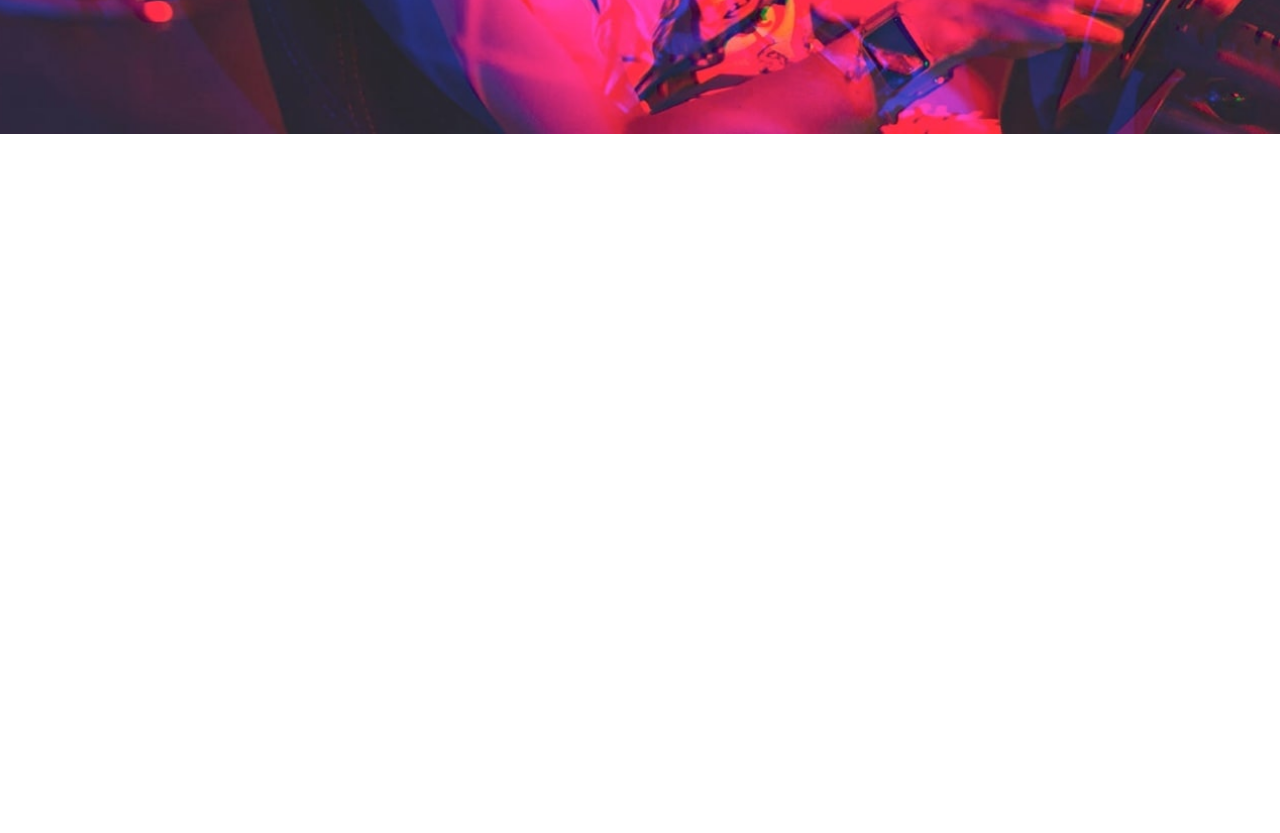
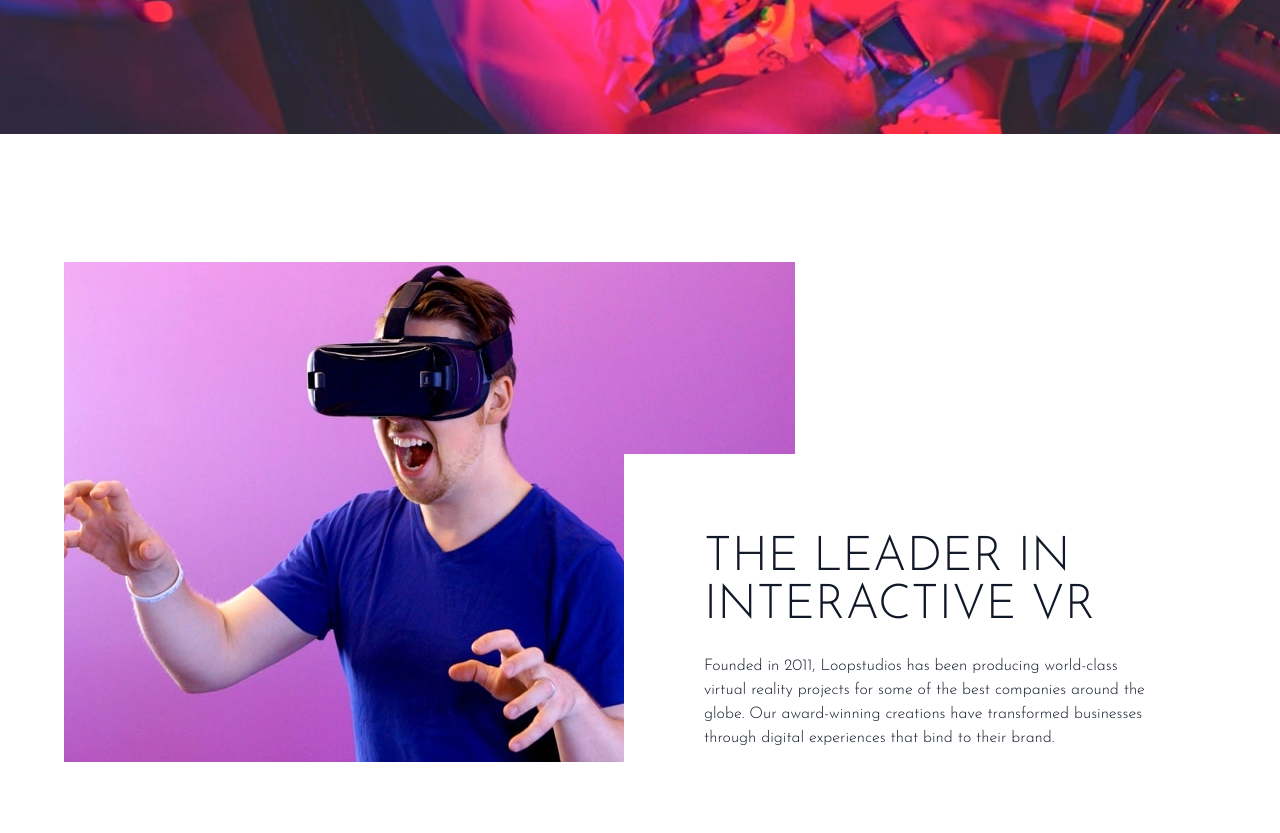
Before and after one commit to rohald89/loopstudios, a website built with Vite: page index.html in a window 1280 px wide. Shown: the part 522-1355 px from the top of the page. Before the commit the page ends 800 px from the top, so only its background shows below. Built offline with nearby package versions, Linux system fonts and the light colour scheme.

Commit message:
added the feature section

```diff
--- a/index.html
+++ b/index.html
@@ -43,6 +43,19 @@
               </div>
           </div>
       </section>
+
+      <section id="feature">
+          <div class="relative container flex flex-col max-w-6xl mx-auto my-32 px-6 text-gray-900 md:flex-row md:px-0">
+            <img src="./src/assets/desktop/image-interactive.jpg" alt="man wearing a vr headset" />
+
+            <div class="top-48 pr-0 mx-auto bg-white md:absolute md:right-0 md:py-20 md:pl-20">
+                <h2 class="max-w-lg mt-10 mb-6 font-sans text-4xl text-center text-gray-900 uppercase md:text-5xl md:mt-0 md:text-left">The leader in interactive VR</h2>
+                <p class="max-w-md mx-auto text-center md:text-left md:m-0">
+                    Founded in 2011, Loopstudios has been producing world-class virtual reality projects for some of the best companies around the globe. Our award-winning creations have transformed businesses through digital experiences that bind to their brand.
+                </p>
+            </div>
+          </div>
+      </section>
     <script type="module" src="./src/main.js"></script>
   </body>
 </html>
```
